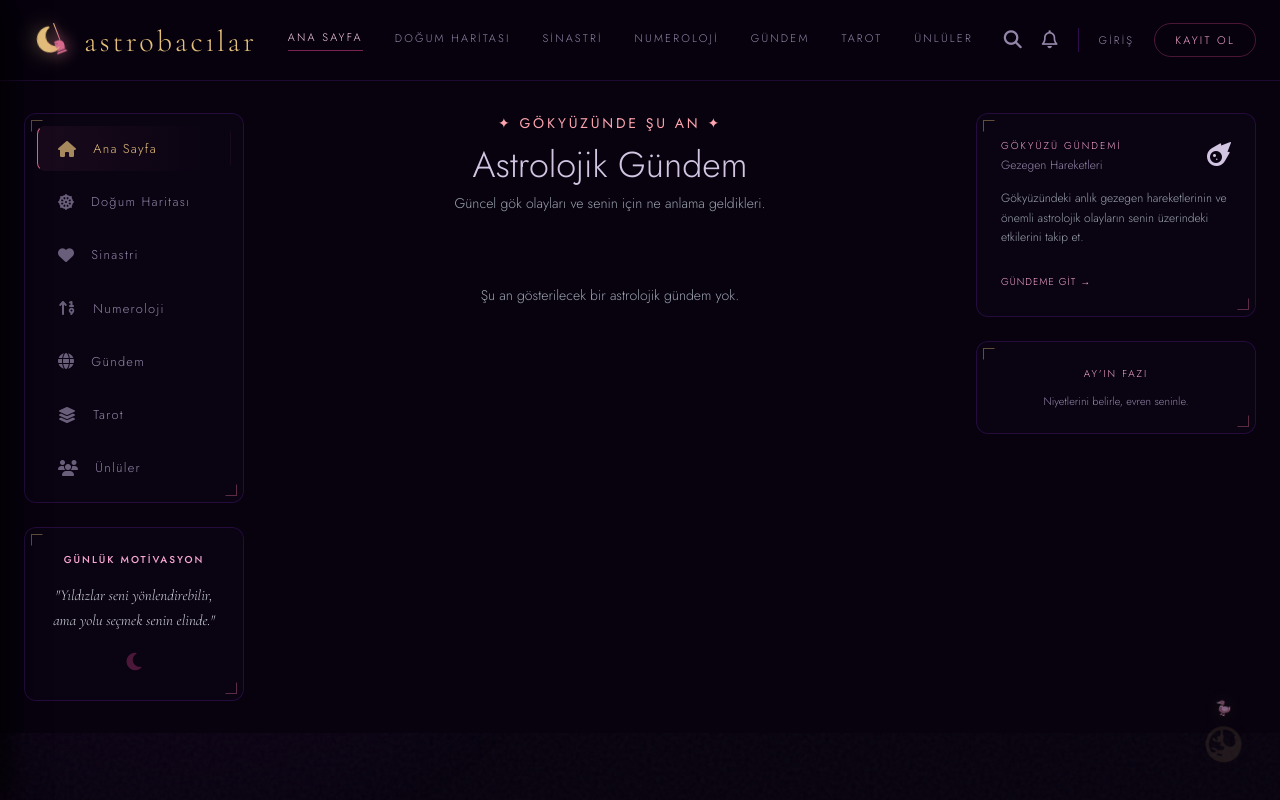
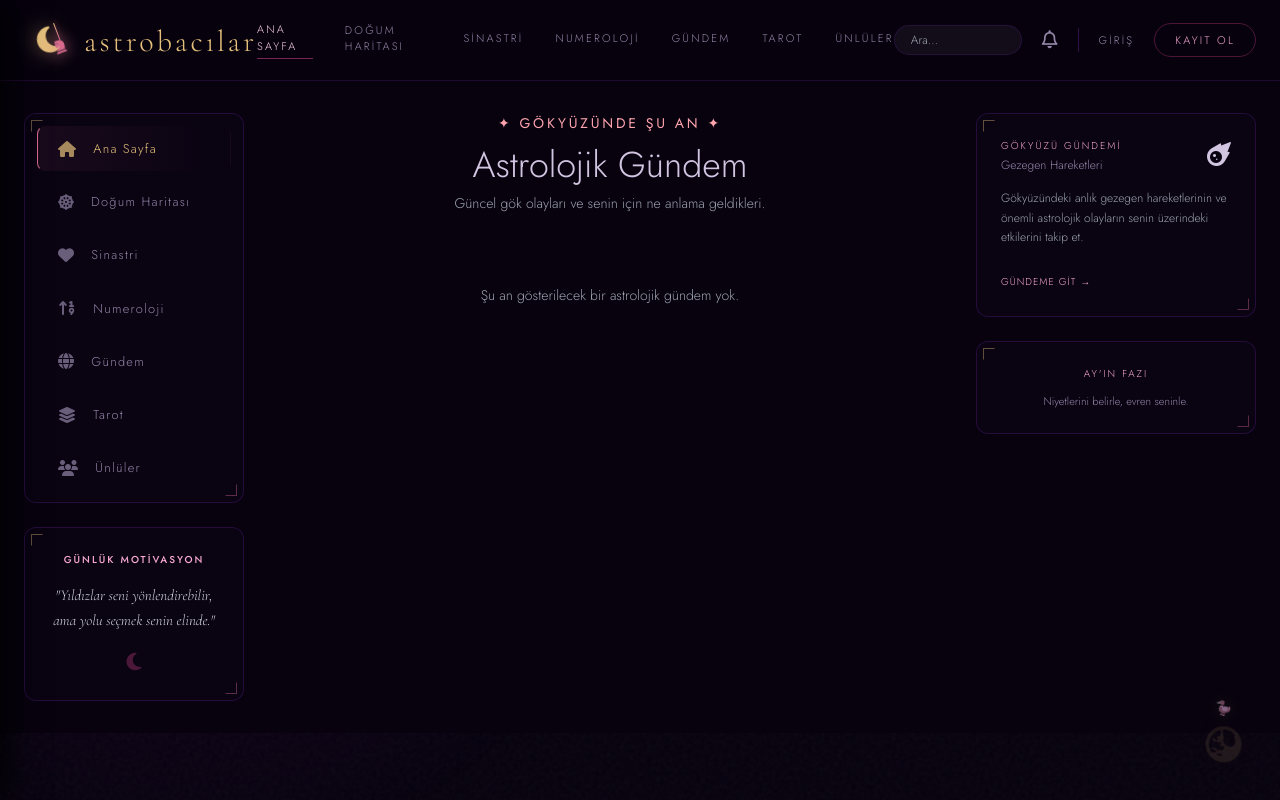
Before and after one commit to busraoren/astroloji_website, a Django app: page /gundem/ in a window 1280 px wide. Run offline with Django 4.2, Linux system fonts and the light colour scheme; data that the repository does not hold is empty; parts of the project's set-up code (start-up, migrations or seed data) failed here and were passed over; some libraries are stand-ins or nearby versions.

Commit message:
bildirim çubuğu düzeltildindi.

```diff
--- a/burcs/templates/burcs/base.html
+++ b/burcs/templates/burcs/base.html
@@ -188,9 +188,16 @@
 
             <!-- GİRİŞ / PROFİL KISMI VE MOBİL BUTONU -->
             <div class="flex items-center gap-6 shrink-0">
-                <div class="hidden md:flex items-center gap-5">
-                    <button class="text-[#9486a8] hover:text-gold transition text-lg"><i class="fas fa-search"></i></button>
-                    <button class="text-[#9486a8] hover:text-gold transition text-lg"><i class="far fa-bell"></i></button>
+<div class="hidden md:flex items-center gap-5">
+    <form method="get" action="{% url 'arama' %}" class="flex items-center">
+        <input type="text" name="q" placeholder="Ara..." class="bg-white/5 border border-purple-900/30 rounded-full px-4 py-1.5 text-xs text-gray-200 focus:outline-none focus:border-pink-400/50 transition w-32 focus:w-44">
+    </form>
+    <a href="{% url 'gundem_listesi' %}" class="relative text-[#9486a8] hover:text-gold transition text-lg">
+        <i class="far fa-bell"></i>
+        {% if nav_aktif_gundem %}
+            <span class="absolute -top-1 -right-1 w-2 h-2 bg-pink-500 rounded-full"></span>
+        {% endif %}
+    </a>
 
                     {% if user.is_authenticated %}
                         <div class="h-6 w-px bg-purple-900/50"></div>
@@ -251,16 +258,7 @@
                 <i class="fas fa-users text-base opacity-40"></i> ÜNLÜLER
             </a>
 
-                        <form method="get" action="{% url 'arama' %}" class="hidden md:block mt-4">
-                <input type="text" name="q" placeholder="Ara..." class="bg-white/5 border border-[rgba(215,105,141,0.2)] rounded-full px-4 py-2 text-sm text-gray-200 focus:outline-none focus:border-pink-400 transition w-full">
-            </form>
 
-            <a href="{% url 'gundem_listesi' %}" class="relative text-gray-300 hover:text-pink-300 transition mt-4 flex items-center gap-4 px-4">
-                <i class="fas fa-bell text-base opacity-40"></i> BİLDİRİMLER
-                {% if nav_aktif_gundem %}
-                    <span class="absolute top-0 left-6 w-2 h-2 bg-pink-400 rounded-full"></span>
-                {% endif %}
-            </a>
             <!-- Mobil Alt Kısım (Auth) -->
             <div class="mt-auto pt-8 border-t border-[rgba(215,105,141,0.2)] md:hidden flex flex-col gap-4">
                 {% if user.is_authenticated %}
```
Also changed, not shown: burcs/burc_hesapla.py (added).
